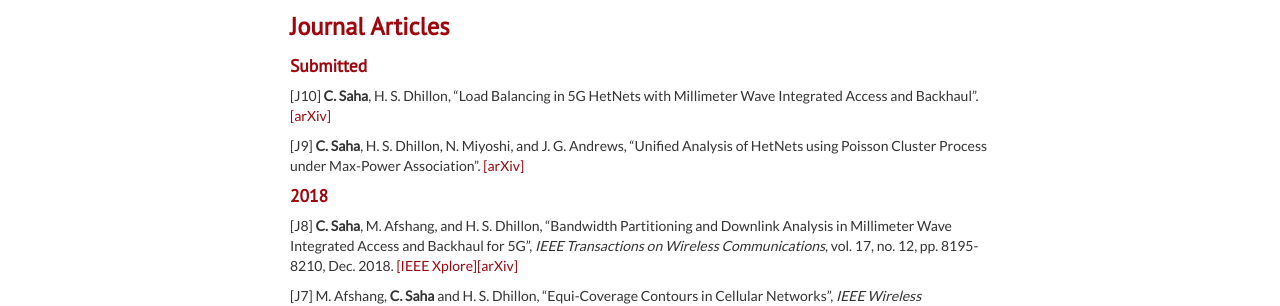
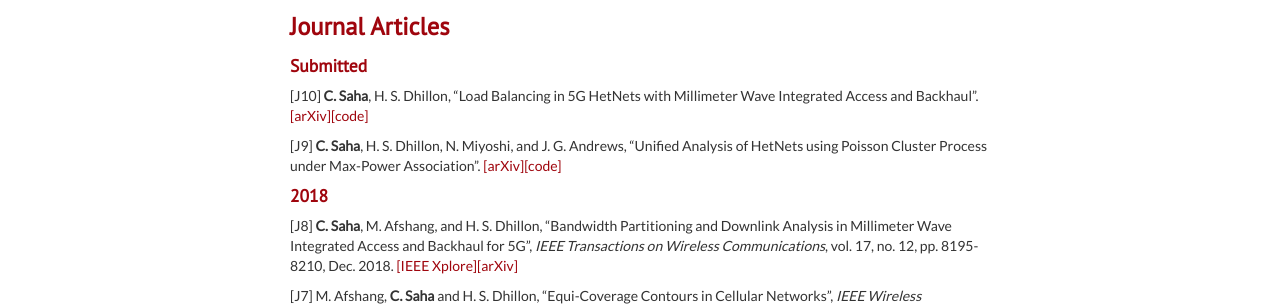
Before and after one commit to chiranjibsaha/chiranjibsaha.github.io, a Jekyll site: the page built from pages/pubs.md, in a window 1280 px wide. Shown: the part 208-514 px from the top of the page. Built offline with Jekyll 4.4.1, drawn with Linux system fonts in a browser that asks for light colours.

Commit message:
code links

```diff
--- a/pages/pubs.md
+++ b/pages/pubs.md
@@ -36,11 +36,11 @@
 #### Submitted
 
 [J10] **C. Saha**, H. S. Dhillon, "Load Balancing in 5G HetNets with Millimeter
-Wave Integrated Access and Backhaul". [[arXiv]](https://arxiv.org/abs/1902.06300)
+Wave Integrated Access and Backhaul". [[arXiv]](https://arxiv.org/abs/1902.06300)[[code]](https://github.com/stochastic-geometry/Load-balancing-5G-mmwave)
 
 [J9] **C. Saha**, H. S. Dhillon, N. Miyoshi, and J. G. Andrews,
 "Unified Analysis of HetNets using Poisson Cluster Process under Max-Power Association".
-[[arXiv]](https://arxiv.org/abs/1812.01830)
+[[arXiv]](https://arxiv.org/abs/1812.01830)[[code]](https://github.com/stochastic-geometry/PCP-HetNet-Max-Power-Association)
 
 
 #### 2018
```
